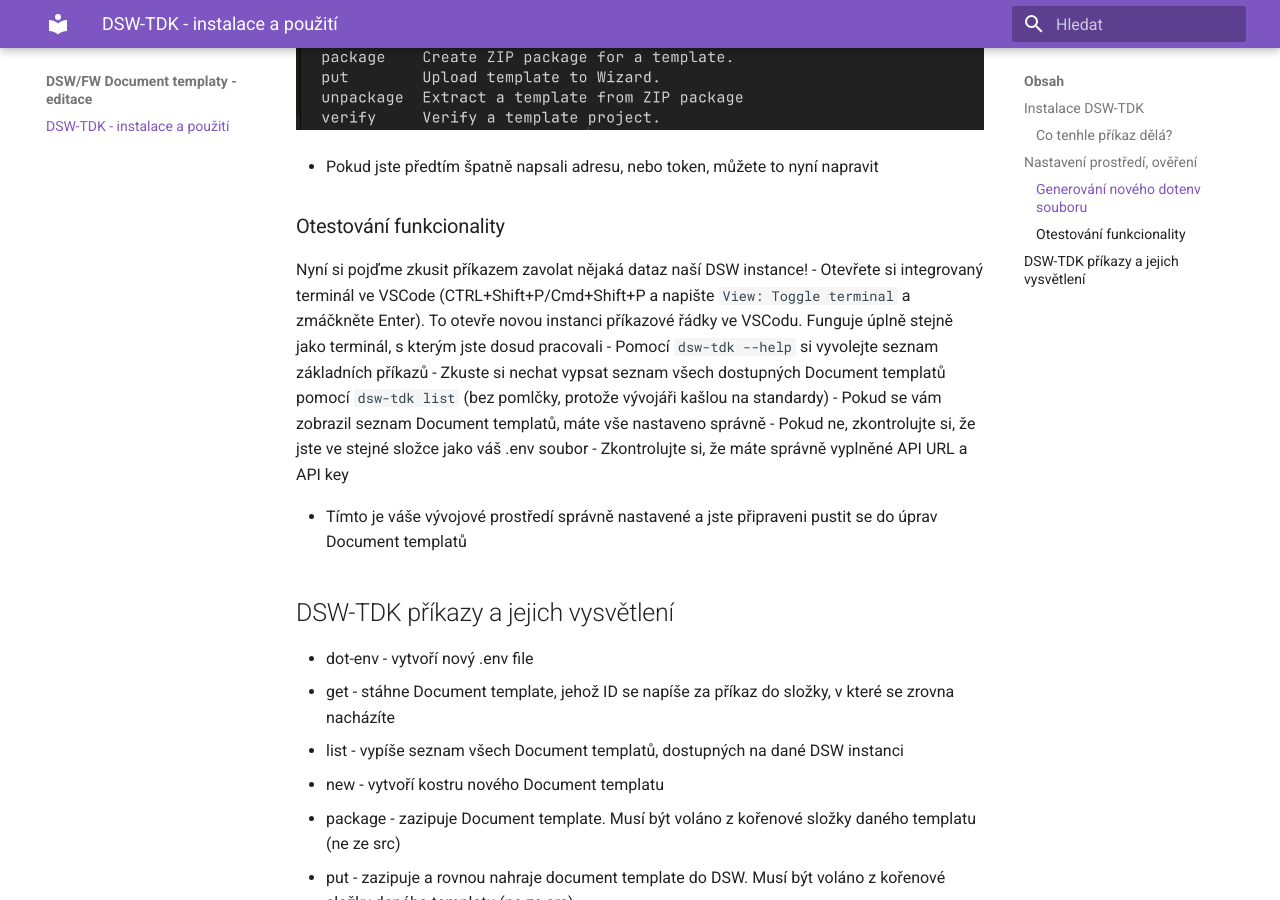
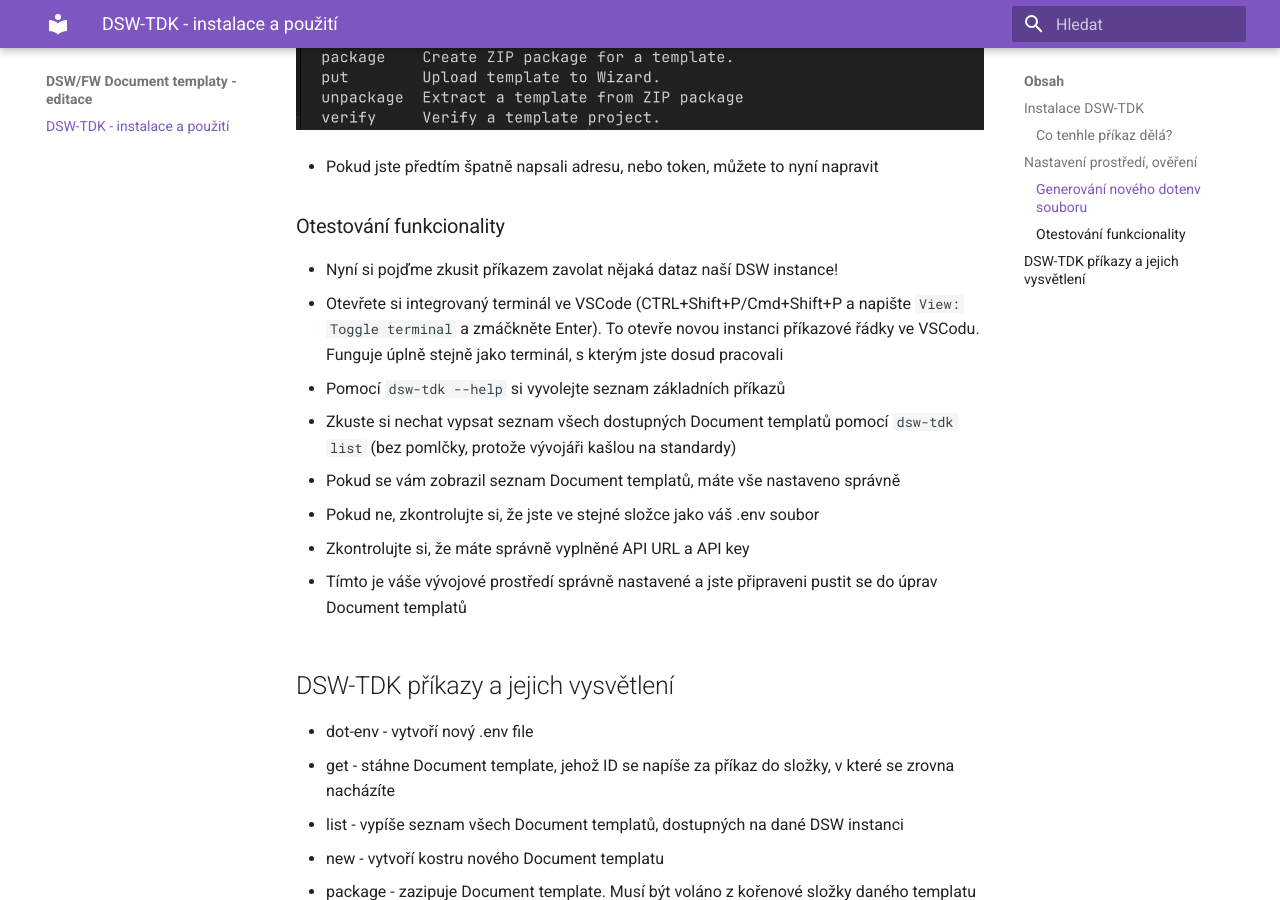
Before and after one commit to eli-blazek/d_s_soft_carpentry, an MkDocs documentation site: the page built from docs/dsw-doc-templaty/dsw-tdk.md, in a window 1280 px wide and 900 px high, scrolled down 3618 px. Built offline with MkDocs 1.6.1 and Material for MkDocs 9.7.7, drawn with Linux system fonts in a browser that asks for light colours.

Commit message:
Fixed minor formatting issue in dsw_tdk page

```diff
--- a/docs/dsw-doc-templaty/dsw-tdk.md
+++ b/docs/dsw-doc-templaty/dsw-tdk.md
@@ -67,7 +67,7 @@
 - Pokud jste předtím špatně napsali adresu, nebo token, můžete to nyní napravit
 
 ### Otestování funkcionality
-Nyní si pojďme zkusit příkazem zavolat nějaká dataz naší DSW instance!
+- Nyní si pojďme zkusit příkazem zavolat nějaká dataz naší DSW instance!
 - Otevřete si integrovaný terminál ve VSCode (CTRL+Shift+P/Cmd+Shift+P a napište `View: Toggle terminal` a zmáčkněte Enter). To otevře novou instanci příkazové řádky ve VSCodu. Funguje úplně stejně jako terminál, s kterým jste dosud pracovali
 - Pomocí `dsw-tdk --help` si vyvolejte seznam základních příkazů
 - Zkuste si nechat vypsat seznam všech dostupných Document templatů pomocí `dsw-tdk list` (bez pomlčky, protože vývojáři kašlou na standardy)
```
Also changed, not shown: site/dsw-doc-templaty/dsw-tdk/index.html, site/img/dot_env_opened.png (added), site/search/search_index.json, 1 other file.
